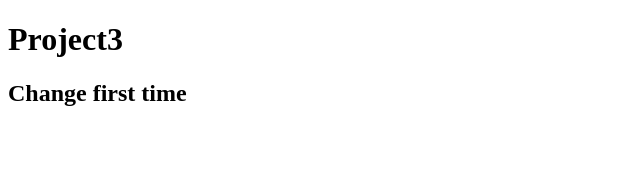
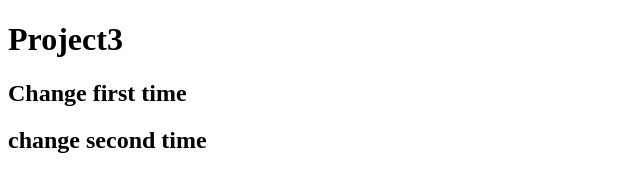
Before and after one commit to mtphong2203/project3, a plain HTML site: page index.html in a window 1280 px wide. Shown: the whole page, without its empty margins (0-640 px from the left). Drawn offline with Linux system fonts and the light colour scheme.

Commit message:
test commit lan 3

```diff
--- a/index.html
+++ b/index.html
@@ -8,5 +8,6 @@
   <body>
     <h1>Project3</h1>
     <h2>Change first time</h2>
+    <h2>change second time</h2>
   </body>
 </html>
```
